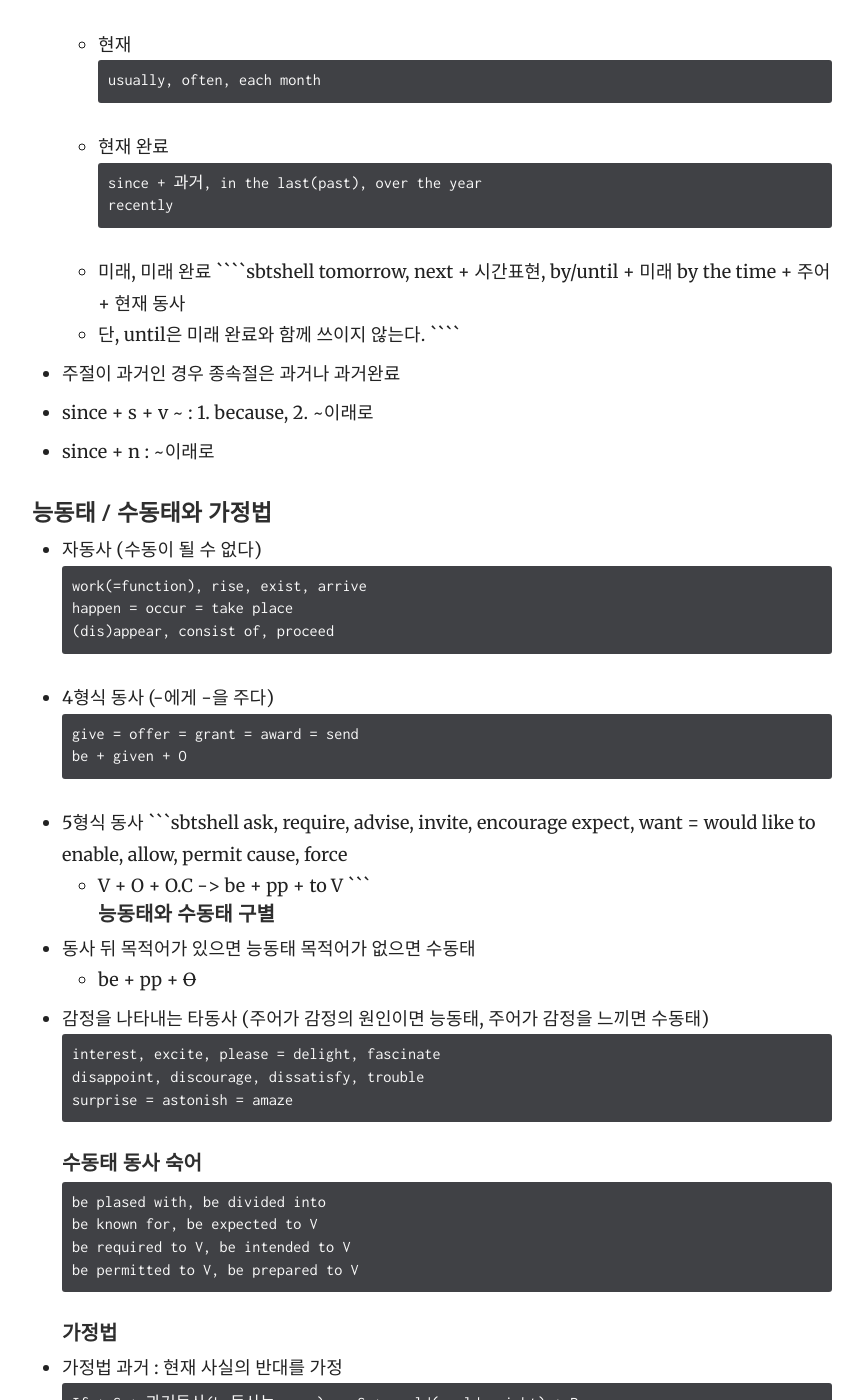
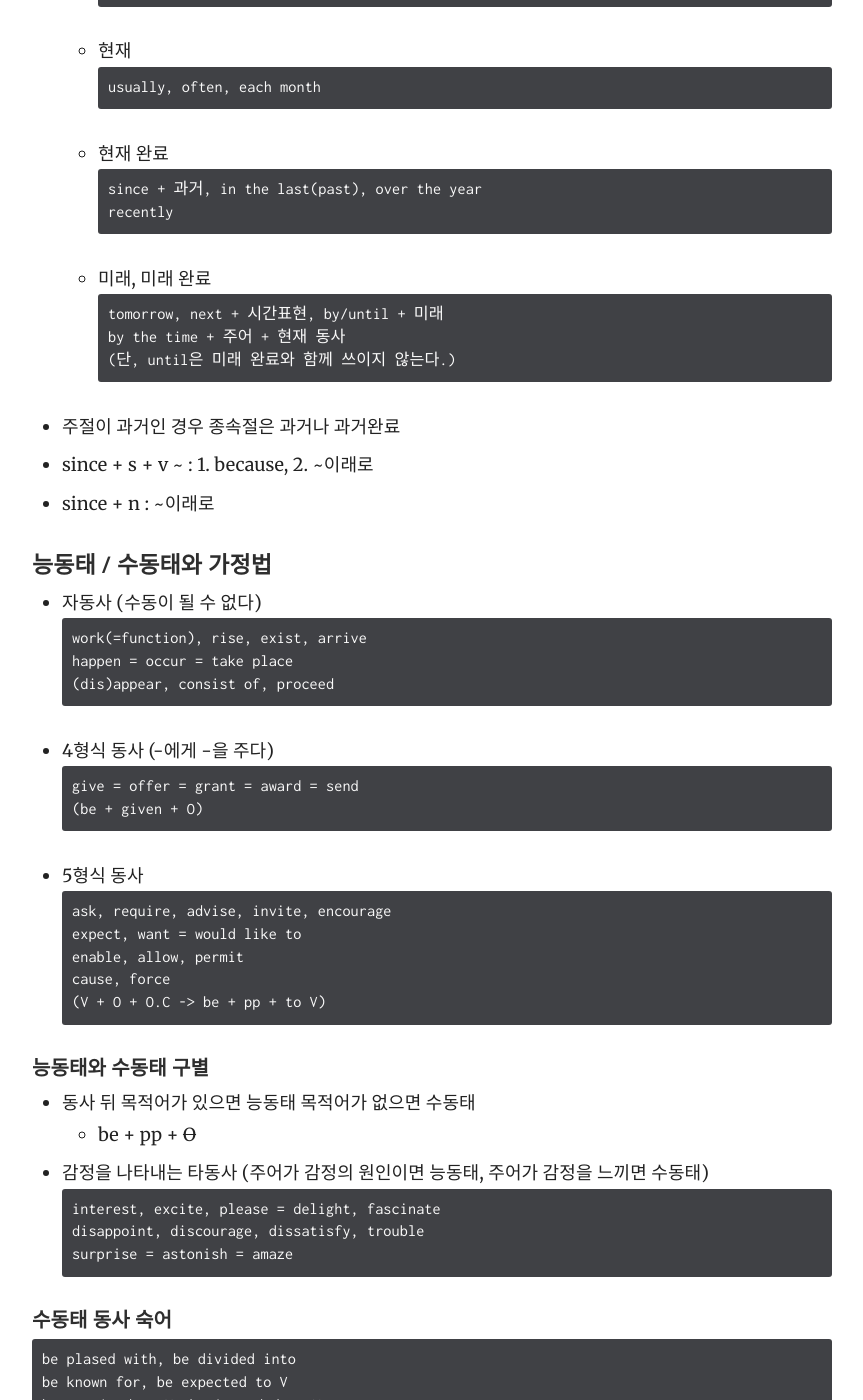
Before and after one commit to j2yes/j2yes.github.io, a Jekyll site: the page built from _docs/study/grammar.md, in a window 1280 px wide and 1400 px high, scrolled down 5989 px. Shown: the whole window, without its empty margins (358-1221 px from the left). Built offline with Jekyll 4.4.1, drawn with Linux system fonts in a browser that asks for light colours; nearby versions of some CDN libraries; comment, search, counter and statistics services are not loaded.

Commit message:
영어 공부

`````diff
--- a/_docs/study/grammar.md
+++ b/_docs/study/grammar.md
@@ -12,6 +12,7 @@ order: 1
 > 주어, 동사, 목적어, 보어, 수식어
 
 #### 주어
+
 - 주어 자리는 명사 역할이 온다.
   - 명사구
   - 대명사
@@ -21,6 +22,7 @@ order: 1
 - 동사, 형용사는 주어 자리에 올 수 없다.
 
 #### 동사 자리
+
 - 동사의 형태
   - 조동사 + 동사원형
   - be 동사
@@ -35,6 +37,7 @@ order: 1
 - 주어없이 시작되는 명령문의 동사 자리는 동사원형이 온다.
 
 #### 목적어 자리
+
 - 목적어 자리는 명사 역할이 온다.
   - 명사구
   - 대명사
@@ -44,6 +47,7 @@ order: 1
 - 동사 형용사는 목적어 자리에 올 수 없다.
 
 #### 보어 자리
+
 - 보어 자리는 명사 또는 형용사 역할이 온다.
   - 명사 역할
     - 명사구
@@ -55,17 +59,18 @@ order: 1
     - 분사
 - 보어자리는 주어 또는 목적어와 동격이면 명사, 설명이면 형용사가 온다.
   - be 동사 + C
-    ````
+    ```
     become, remain, stay, look, appear, seem
 
-    ````
+    ```
   - V + O + O.C
-    ````
+    ```
     keep, make, find, consider, leave, call
-    ````
+    ```
 - 동사, 부사는 보어 자리에 올 수 없다.
 
 #### 수식어
+
 - 수식어 자리에 올 수 있는 것
   - 전치사구
   - to 부정사구
@@ -84,7 +89,9 @@ order: 1
 > 동사의 형태와 종류, 시제, 능동태 / 수동태와 가정법
 
 #### 동사의 형태와 종류
+
 ##### 조동사 + 동사원형
+
 - 조동사 뒤에는 동사원형
   ````
   will / would, may / might, can / could, must, should
@@ -95,62 +102,66 @@ order: 1
   be able to ~할 수 있다, have to ~해야 한다, be going to ~할 것이다
   used to ~하곤 했다
   ````
+
 ##### 진행형/수동형/완료형
+
 - be/have 동사는 -ing, pp와 결합하여 진행형, 수동형, 완료형이 된다.
   - 진행형 : be + -ing
   - 수동형 : be + pp
   - 완료형 : have + pp
 - be/have 동사 다음에는 동사원형이 올 수 없다.
 - S + V + (to me) that ~
-  ````
+  ```
   explain, suggest, announce, recommend, mention
-  ````
+  ```
 - S + V + IO + that ~
   - 수동이 되야 that 절이 바로 나옴
   - I can tell you that you will find ~ => You can be (~~telling~~ / told) that ~
-  ````
+  ```
   tell, advise, inform, notify, convince, assure, remind, warn
-  ````
+  ```
+
 ##### 자동사와 타동사 구별
+
 - 자동사는 목적어에 전치사가 반드시 필요, 타동사는 전치사 없이 목적어 사용
 - 자동사, 타동사 구별
   - 말하다
     - 자동사
-      ````
+      ```
       speak to, speak about, converse with, tolk to, tolk about, account for
-      ````
+      ```
     - 타동사
-      ````
+      ```
       tell, discuss, mention, explain
-      ````
+      ```
     - 예외 : speak English (언어를 말하다.)
   - 답하다
     - 자동사
-      ````
+      ```
       respond to, reply to
-      ````
+      ```
     - 타동사
-      ````
+      ```
       answer
-      ````
+      ```
   - 찬성하다
     - 자동사
-      ````
+      ```
       agree with, agree to
-      ````
+      ```
     - 타동사
-      ````
+      ```
       approve
-      ````
+      ```
   - 반대하다
     - 자동사
-      ````
+      ```
       object to
-      ````
+      ```
     - 타동사
-      ````
+      ```
       oppose
-      ````
+      ```
 - go to = visit
 - get to = reach
 - come to = access
@@ -160,26 +171,29 @@ order: 1
 > 단순, 진행, 완료 / 과거, 현재, 미래
 
 ##### 단순 시제 (현재/과거/미래)
+
 - 현재 시제 : 일반적 사실이나 일상적 반복 동작
 - 과거 시제 : 이미 끝난 동작이나 상태
 - 미래 시제 : 미래 상황에 대한 예상이나 말하는 사람의 의지
 - 시간
-    ````sbtshell
+    ```sbtshell
     when / by the time (~할 때쯤)
     as sonn as / once (일단 ~하면
     until, while 1.현재 2.현재완료
-    ````
+    ```
 - 조건
-    ````sbtshell
+    ```sbtshell
     if / unless / as long as
-    ````
+    ```
 
 ##### 진행 시제 (현재진행/과거진행/미래진행)
+
 - 현재 진행 : 현재 진행되고 있는 일 (이번 한번만 / 지금 이 순간)
 - 과거 진행 : 과거 특정 시점에 진행되고 있던 일
 - 미래 진행 : 미래 특정 시점에 진행되고 있을 일 (확정된)
 
 ##### 완료 시제 (현재완료/과거완료/미래완료)
+
 - 현재 완료
   - 과거 시작 현재 지속
   - 과거 사건이 현재까지 영향을 미침
@@ -189,6 +203,7 @@ order: 1
 - 미래 완료 : 미래의 특정시점에 이전 발행한 동작이 그 특정시점에 완료
 
 ##### 시제 일치
+
 - 특정 시제와 자주 쓰이는 표현
   - 과거
   ````sbtshell
@@ -208,7 +223,7 @@ order: 1
   ````sbtshell
   tomorrow, next + 시간표현, by/until + 미래
   by the time + 주어 + 현재 동사
-  * 단, until은 미래 완료와 함께 쓰이지 않는다.
+  (단, until은 미래 완료와 함께 쓰이지 않는다.)
   ````
 - 주절이 과거인 경우 종속절은 과거나 과거완료
 - since + s + v ~ : 1. because, 2. ~이래로
@@ -225,7 +240,7 @@ order: 1
 - 4형식 동사 (-에게 -을 주다)
   ```sbtshell
   give = offer = grant = award = send
-  be + given + O
+  (be + given + O)
   ```
 - 5형식 동사
   ```sbtshell
@@ -233,9 +248,11 @@ order: 1
   expect, want = would like to
   enable, allow, permit
   cause, force
-  * V + O + O.C -> be + pp + to V
+  (V + O + O.C -> be + pp + to V)
   ```
+
 ##### 능동태와 수동태 구별
+
 - 동사 뒤 목적어가 있으면 능동태 목적어가 없으면 수동태
   - be + pp + ~~O~~
 - 감정을 나타내는 타동사 (주어가 감정의 원인이면 능동태, 주어가 감정을 느끼면 수동태)
@@ -244,14 +261,18 @@ order: 1
   disappoint, discourage, dissatisfy, trouble
   surprise = astonish = amaze
   ````
+
 ##### 수동태 동사 숙어
+
 ````sbtshell
 be plased with, be divided into
 be known for, be expected to V
 be required to V, be intended to V
 be permitted to V, be prepared to V
 ````
+
 ##### 가정법
+
 - 가정법 과거 : 현재 사실의 반대를 가정
   ````sbtshell
   If + S + 과거동사(be동사는 were) ~, S + would(could, might) + R
@@ -264,7 +285,9 @@ be permitted to V, be prepared to V
   ````sbtshell
   If + S [should + R / 현재동사] ~, [명령문 / S + will(can, may, should) + R]
   ````
+
 ##### if가 생략된 가정법
+
 - 가정법 과거 : 주어와 were의 자리 바뀜
   ````sbtshell
   If + S + were ~, S + would(could, might, should) + R
@@ -280,7 +303,6 @@ be permitted to V, be prepared to V
   If + S + should + R ~, S + will(can, may, should) + R
   => Should + S + R ~, S + will(can, may, should) + R
   ````
-
 
 ### 준동사구
 
`````
